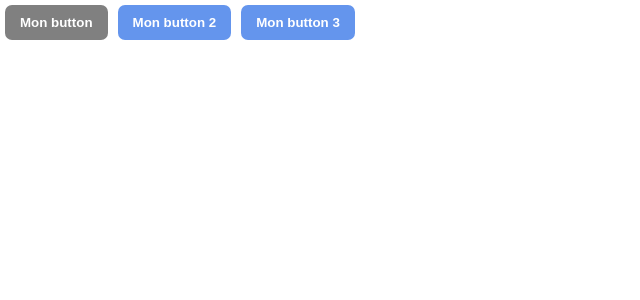
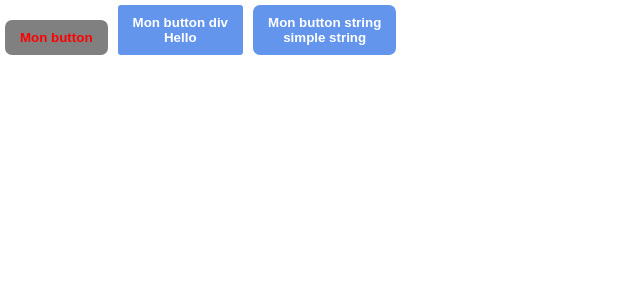
Before and after one commit to gourgan/ReactProject0, a React (Create React App) app: page / in a window 1280 px wide. Shown: the top 300 px of the page, without its empty margins (0-640 px from the left). Built offline with nearby package versions, Linux system fonts and the light colour scheme.

Commit message:
style add spread operator

```diff
--- a/src/App/App.tsx
+++ b/src/App/App.tsx
@@ -1,13 +1,23 @@
-import React from 'react';
-import './App.css';
-import Button from './component/Button/Button';
+import React from "react";
+import "./App.css";
+import Button from "./component/Button/Button";
 
 function App() {
   return (
     <div className="App">
-      <Button text="Mon button" bgColor="Grey"/>
-      <Button text="Mon button 2"/>
-      <Button text="Mon button 3"/>
+      <Button
+        text="Mon button"
+        bgColor="Grey"
+        clickEvent={(arg: any) => {
+          console.log(arg);
+        }}
+        type="submit"
+        color="red"
+      />
+      <Button text="Mon button div" type="reset" style={{borderRadius:'3px'}}>
+        <div>Hello</div>
+      </Button>
+      <Button text="Mon button string">simple string</Button>
     </div>
   );
 }
--- a/src/App/component/Button/Button.js
+++ b/src/App/component/Button/Button.js
@@ -1,9 +1,41 @@
-import React from 'react';
-import style from './Button.module.css';
-
+import React from "react";
+import style from "./Button.module.css";
+import PropTypes from "prop-types";
 function Button(props) {
-
-    return <button className={style.Button} style={{backgroundColor:props.bgColor}}>{props.text}</button>;
+  return (
+    <button
+      className={style.Button}
+      type={props.type}
+      style={{
+        ...props.style,
+        backgroundColor: props.bgColor,
+        color: props.color,
+      }}
+      onClick={(args) => {
+        props.clickEvent("hello");
+      }}
+    >
+      {props.text}
+      <br />
+      {props.children}
+    </button>
+  );
 }
-
+Button.protoTypes = {
+  text: PropTypes.string.isRequired,
+  type: PropTypes.string.isRequired,
+  clickEvent: PropTypes.func.isRequired,
+  bgColor: PropTypes.string.isRequired,
+  children: PropTypes.any.isRequired,
+  color: PropTypes.string.isRequired,
+  style: PropTypes.object,
+};
+Button.defaultProps = {
+  clickEvent: () => {
+    console.warn("Fonction non fournie");
+  },
+  bgColor: "cornflowerblue",
+  type: "button",
+  color: "white",
+};
 export default Button;
--- a/src/App/component/Button/Button.module.css
+++ b/src/App/component/Button/Button.module.css
@@ -1,4 +1,4 @@
-.Button{
+.Button {
   border-radius: 7px;
   padding: 10px 15px;
   min-height: 30px;
```
Lines whose indentation alone changed are shown as unchanged.
